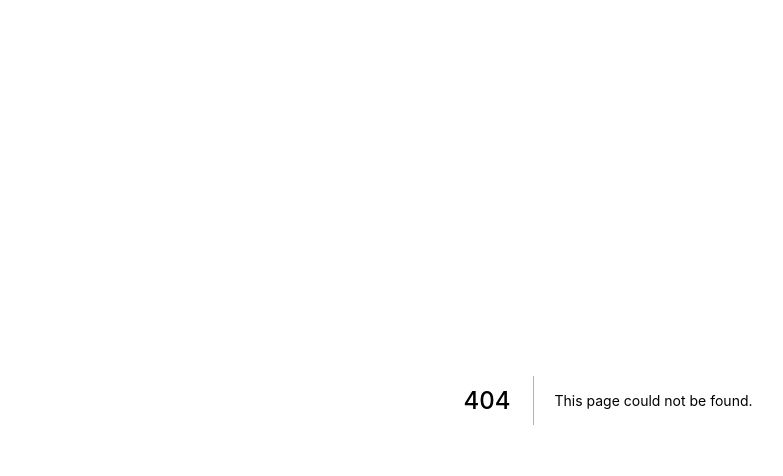
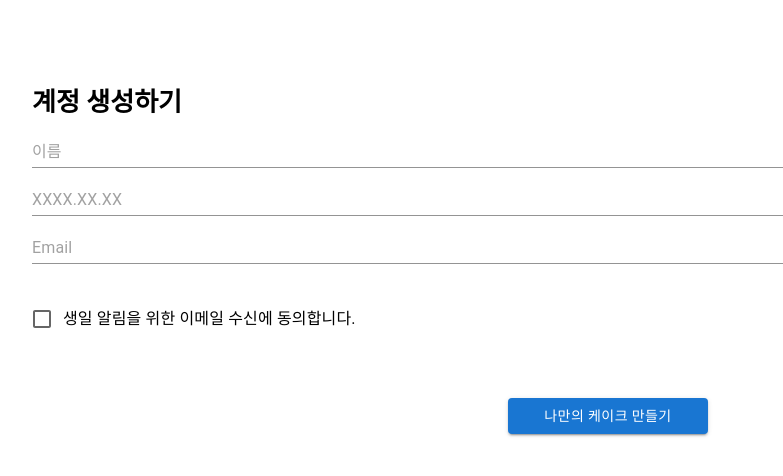
Before and after one commit to BungaeThunder/Bungae-Front, a Next.js app: page /account in a window 1280 px wide. Before the commit this address had no page. Shown: the top 476 px of the page, without its empty margins (32-815 px from the left). Built offline with nearby package versions, Linux system fonts and the light colour scheme.

Commit message:
#35 계정 생성하기 화면

```diff
--- /dev/null
+++ b/component/account/CreateAccount.tsx
@@ -0,0 +1,27 @@
+import * as React from 'react';
+import { Box, Stack, Input, FormControlLabel, Checkbox, Button } from '@mui/material';
+
+const ariaLabel = { 'aria-label': 'description' };
+
+export const CreateAccount = () => {
+  return (
+    <Box component="form" sx={{ padding: '5%' }} autoComplete="off">
+      <h1>계정 생성하기</h1>
+      <Stack spacing={2}>
+        <Input placeholder="이름" inputProps={ariaLabel} />
+        <Input placeholder="XXXX.XX.XX" inputProps={ariaLabel} />
+        <Input placeholder="Email" inputProps={ariaLabel} />
+      </Stack>
+      <FormControlLabel
+        sx={{ mt: '3%' }}
+        control={<Checkbox />}
+        label="생일 알림을 위한 이메일 수신에 동의합니다."
+      />
+      <Box sx={{ mx: 'auto', mt: '5%', width: 200 }}>
+        <Button variant="contained" sx={{ width: 200 }}>
+          나만의 케이크 만들기
+        </Button>
+      </Box>
+    </Box>
+  );
+};
--- /dev/null
+++ b/pages/account/index.tsx
@@ -0,0 +1,8 @@
+import type { NextPage } from 'next';
+import { CreateAccount } from 'component/account/CreateAccount';
+
+const Account: NextPage = () => {
+  return <CreateAccount />;
+};
+
+export default Account;
--- a/paths/index.tsx
+++ b/paths/index.tsx
@@ -5,6 +5,9 @@ const PathEnum = {
   },
   CAKE: {
     pathname: '/cake',
+  },
+  ACCOUNT: {
+    pathname: '/account',
   },
   // SEARCH_COURSE_DETAIL: (courseId: string) => {
   //   return {
```
